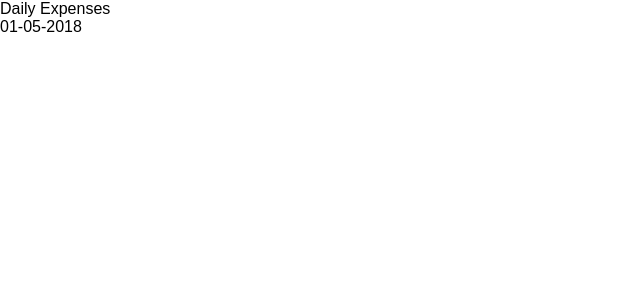
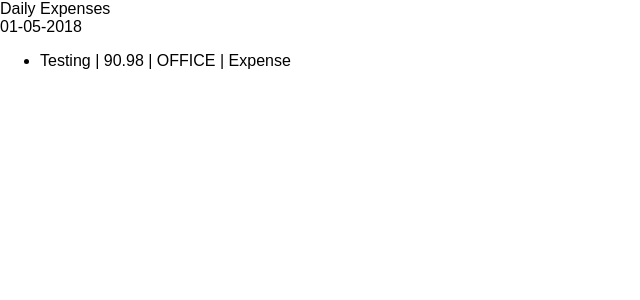
Before and after one commit to PathriK/where-a-bucks, a React (Create React App) app: page / in a window 1280 px wide. Shown: the top 300 px of the page, without its empty margins (0-640 px from the left). Built offline with nearby package versions, Linux system fonts and the light colour scheme.

Commit message:
Adding basic transactions list

```diff
--- a/src/App.tsx
+++ b/src/App.tsx
@@ -1,11 +1,13 @@
 import * as React from 'react';
 import './App.css';
 import CurrentDateBar from './components/containers/CurrentDateBar';
+import VisibleTransactionList from './components/containers/VisibleTransactionList';
 
 const App = () => (
   <div>
     <span>Daily Expenses</span>
     <CurrentDateBar />
+    <VisibleTransactionList />
   </div>
 );
 export default App;
--- /dev/null
+++ b/src/components/Transaction.tsx
@@ -0,0 +1,8 @@
+import * as React from 'react';
+import { ITransaction } from "./../types";
+
+const Transaction: React.SFC<ITransaction> = ({name, amount, category, isExpense}) => (
+    <li>{name} | {amount} | {category} | {isExpense ? 'Expense' : 'Income' }</li>
+);
+
+export default Transaction;
--- /dev/null
+++ b/src/components/TransactionList.tsx
@@ -0,0 +1,13 @@
+import * as React from 'react';
+import { ITransactionList } from '../types';
+import Transaction from './Transaction';
+
+const TransactionList: React.SFC<ITransactionList> = ({transactions}) => (
+    <ul>
+        {transactions.map(transaction =>
+            <Transaction key={transaction.id} {...transaction} />
+        )}
+    </ul>
+);
+
+export default TransactionList;
--- /dev/null
+++ b/src/components/containers/VisibleTransactionList.tsx
@@ -0,0 +1,13 @@
+import { connect } from "react-redux";
+import { IState, ITransactionList } from "../../types";
+import TransactionList from "../TransactionList";
+
+const mapStateToProps = (state: IState): ITransactionList => ({
+    transactions: state.transactions.filter(transaction => transaction.date === state.currentDate)
+})
+
+const VisibleTransactionList = connect(
+    mapStateToProps
+)(TransactionList);
+
+export default VisibleTransactionList;
--- a/src/reducers/index.tsx
+++ b/src/reducers/index.tsx
@@ -1,6 +1,8 @@
 import { combineReducers } from "redux";
 import { currentDate } from "./currentDate";
+import { transactions } from "./transactions";
 
 export default combineReducers({
-    currentDate
+    currentDate,
+    transactions
 });
--- /dev/null
+++ b/src/reducers/transactions.tsx
@@ -0,0 +1,16 @@
+import { ExpenseCategory, ITransaction } from "../types";
+
+const initialState: ITransaction[] = [
+    {
+        id: 132456,
+        date: "01-05-2018",
+        order: 1,
+        name: "Testing",
+        amount: 90.98,
+        category: ExpenseCategory.OFFICE,
+        isExpense: true
+    }
+]
+export const transactions = (state: ITransaction[] = initialState, action: any) => {
+    return state;
+}
--- a/src/types.tsx
+++ b/src/types.tsx
@@ -1,3 +1,22 @@
+export enum ExpenseCategory {
+    OFFICE = "OFFICE"
+}
+
+export interface ITransaction {
+    id: number,
+    date: string,
+    order: number,
+    name: string,
+    amount: number,
+    category: ExpenseCategory,
+    isExpense: boolean
+}
+
+export interface ITransactionList  {
+    transactions: ITransaction[]
+}
+
 export interface IState {
-    currentDate: string
+    currentDate: string,
+    transactions: ITransaction[]
 }
```
